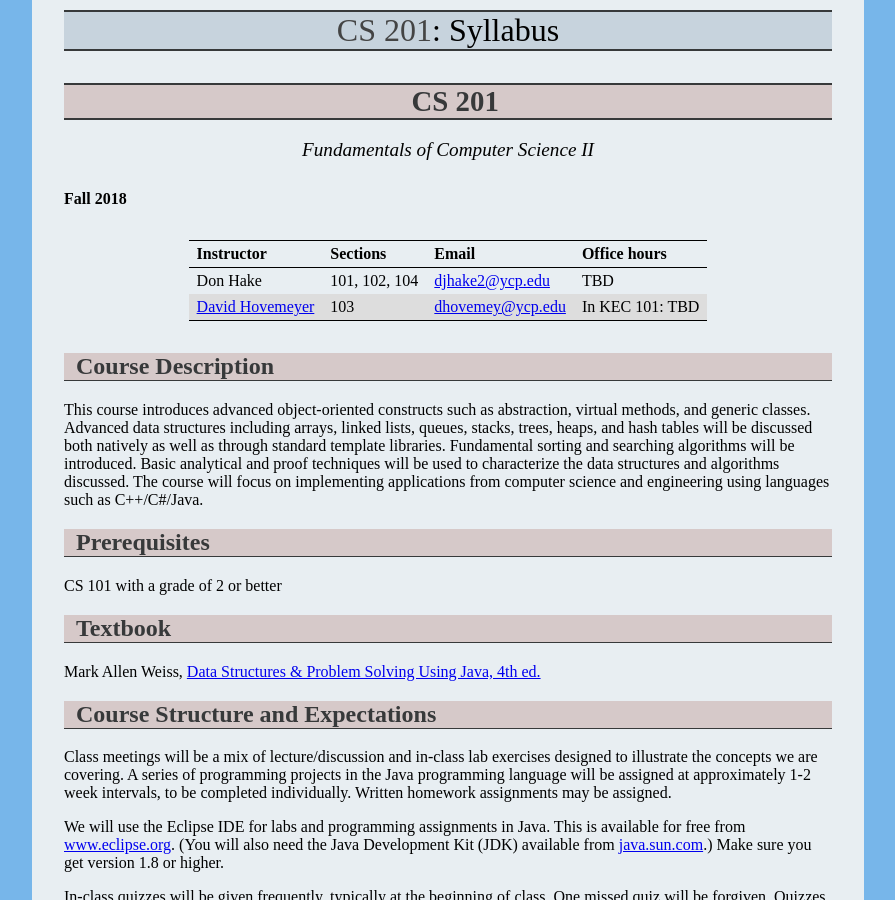
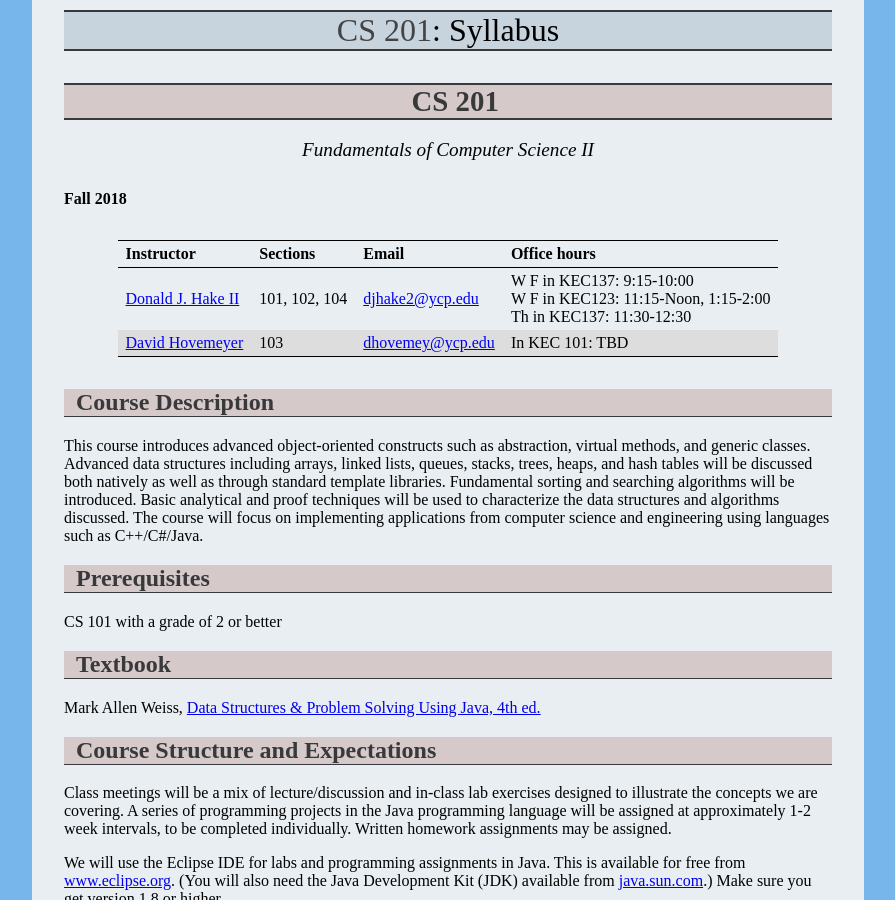
Before and after one commit to ycpcs/cs201-fall2018, a Jekyll site: the page built from syllabus.md, in a window 1280 px wide and 900 px high. Shown: the whole window, without its empty margins (192-1087 px from the left). Built offline with Jekyll 4.4.1, drawn with Linux system fonts in a browser that asks for light colours.

Commit message:
edited office hours

```diff
--- a/syllabus.md
+++ b/syllabus.md
@@ -11,7 +11,7 @@ title: "Syllabus"
 
 Instructor | Sections | Email | Office hours
 ---------- | -------- | ----- | ------------
-Don Hake | 101, 102, 104 | [djhake2@ycp.edu](mailto:djhake2@ycp.edu) | 	TBD
+[Donald J. Hake II](http://faculty.ycp.edu/~djhake2) | 101, 102, 104 | [djhake2@ycp.edu](mailto:djhake2@ycp.edu) | 	W F in KEC137: 9:15-10:00 <br> W F in KEC123: 11:15-Noon, 1:15-2:00 <br> Th in KEC137: 11:30-12:30
 [David Hovemeyer](http://faculty.ycp.edu/~dhovemey) | 103 | [dhovemey@ycp.edu](mailto:dhovemey@ycp.edu) | In KEC 101: TBD
 
 Course Description
```
